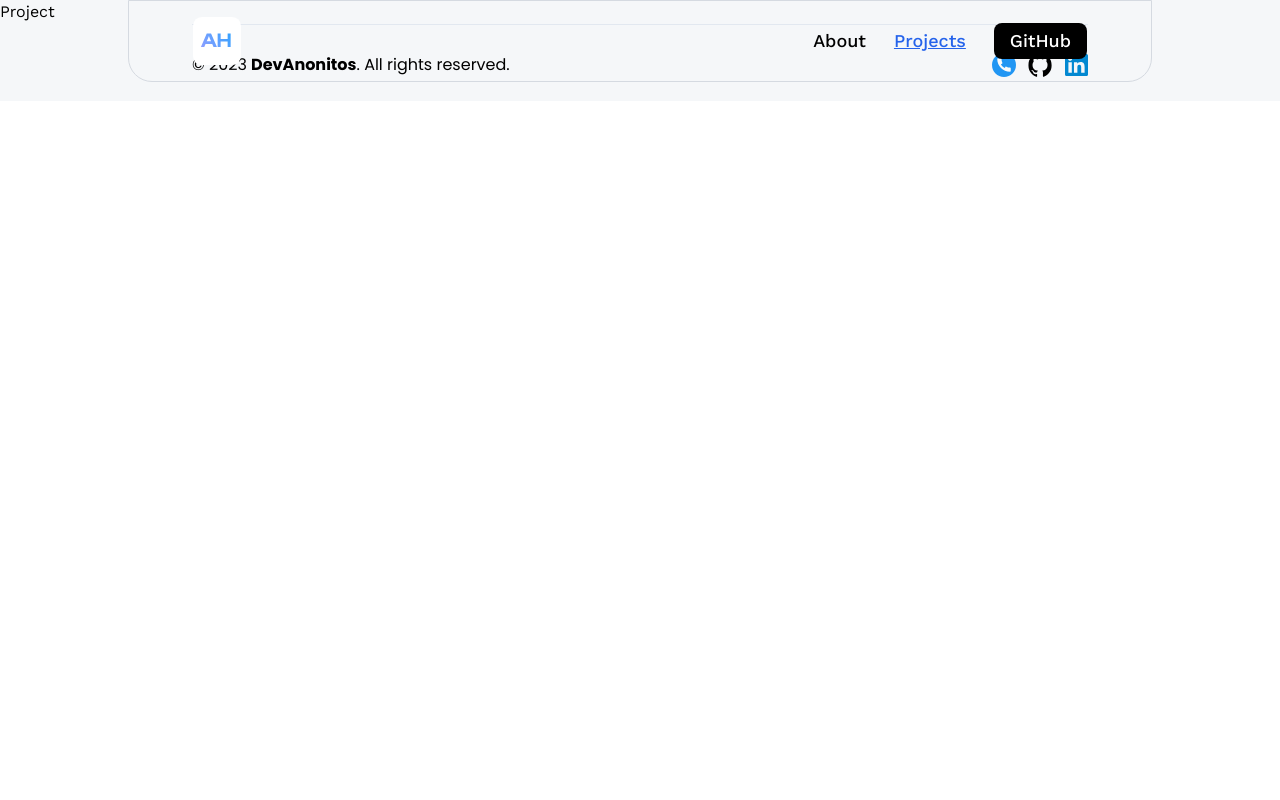
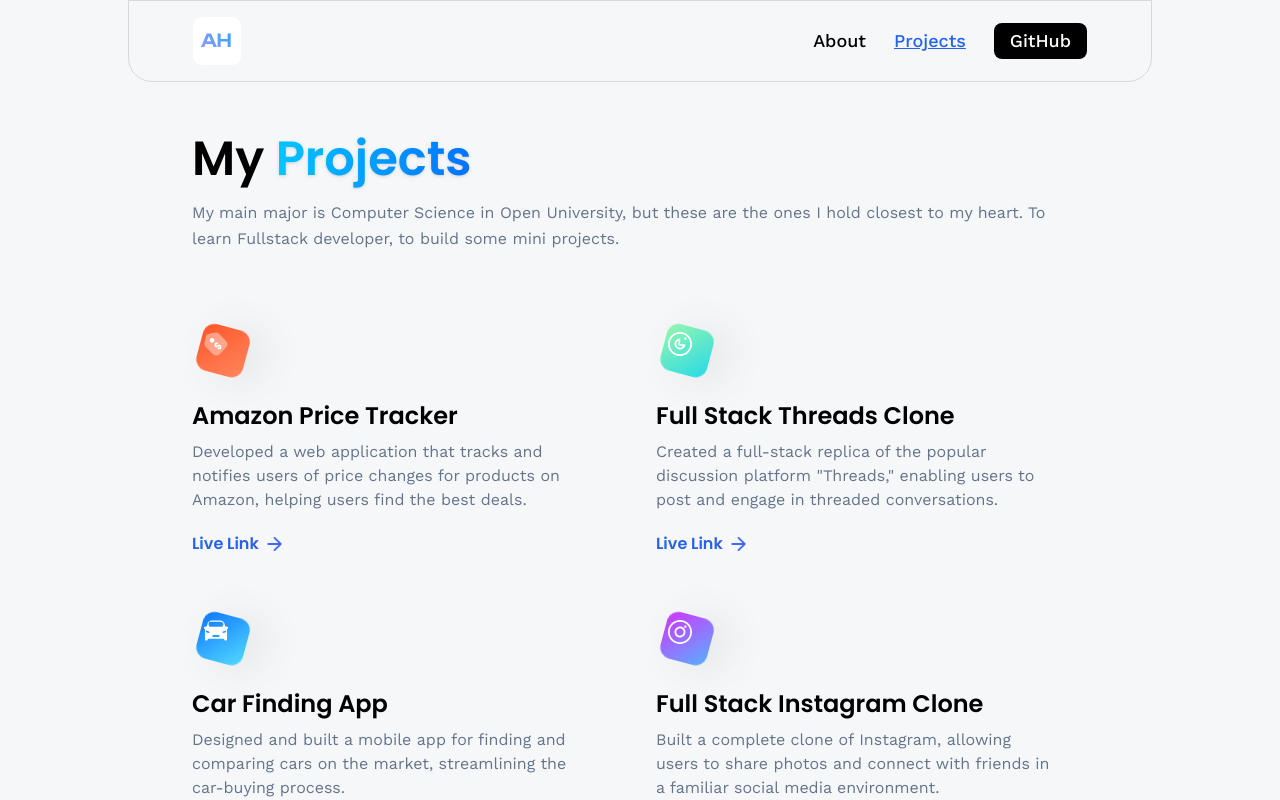
Before and after one commit to CommunityDevHub/Web-AppUI-Modern-, a React (Vite) app: page /projects in a window 1280 px wide. Shown: the top 800 px of the page. Built offline with nearby package versions, Linux system fonts and the light colour scheme.

Commit message:
update:Add->ProjectPage

```diff
--- a/src/pages/Project.tsx
+++ b/src/pages/Project.tsx
@@ -1,8 +1,70 @@
-import React from 'react';
+import { Link } from "react-router-dom";
+import { CTA } from "../components";
+import { projects } from "../constants";
+import { arrow } from "../assets/icons";
 
 const Project = () => {
     return (
-        <div>Project</div>
+        <>
+            <section className="max-container">
+                <h1 className="head-text">
+                    My{" "}
+                    <span className='blue-gradient_text drop-shadow font-semibold'>
+                        Projects
+                    </span>
+                </h1>
+
+                <p className='text-slate-500 mt-2 leading-relaxed'>
+                    My main major is Computer Science in Open University, but these are
+                    the ones I hold closest to my heart. To learn Fullstack developer, to build some mini projects.
+                </p>
+
+                <div className="flex flex-wrap my-20 gap-16">
+                    {projects.map((project) => (
+                        <>
+                            <div className="lg:w-[400px] w-full" key={project.name}>
+                                <div className="block-container w-12 h-12">
+                                    <div className={`btn-back rounded-xl ${project.theme}`} />
+                                    <div className="btn-font rounded-xl flex justify-center items-center">
+                                        <img
+                                            src={project.iconUrl}
+                                            alt='threads'
+                                            className='w-1/2 h-1/2 object-contain flex items-center justify-center'
+                                        />
+                                    </div>
+                                </div>
+
+
+                                <div className="mt-5 flex flex-col">
+                                    <h4 className="text-2xl font-poppins font-semibold">
+                                        {project.name}
+                                    </h4>
+                                    <p className="mt-2 text-slate-500">
+                                        {project.description}
+                                    </p>
+
+                                    <div className='mt-5 flex items-center gap-2 font-poppins'>
+                                        <Link
+                                            to={project.link}
+                                            target='_blank'
+                                            rel='noopener noreferrer'
+                                            className='font-semibold text-blue-600'
+                                        >
+                                            Live Link
+                                        </Link>
+                                        <img
+                                            src={arrow}
+                                            alt='arrow'
+                                            className='w-4 h-4 object-contain'
+                                        />
+                                    </div>
+                                </div>
+                            </div>
+                        </>
+                    ))}
+                </div>
+            </section>
+        </>
     );
 };
 
```
